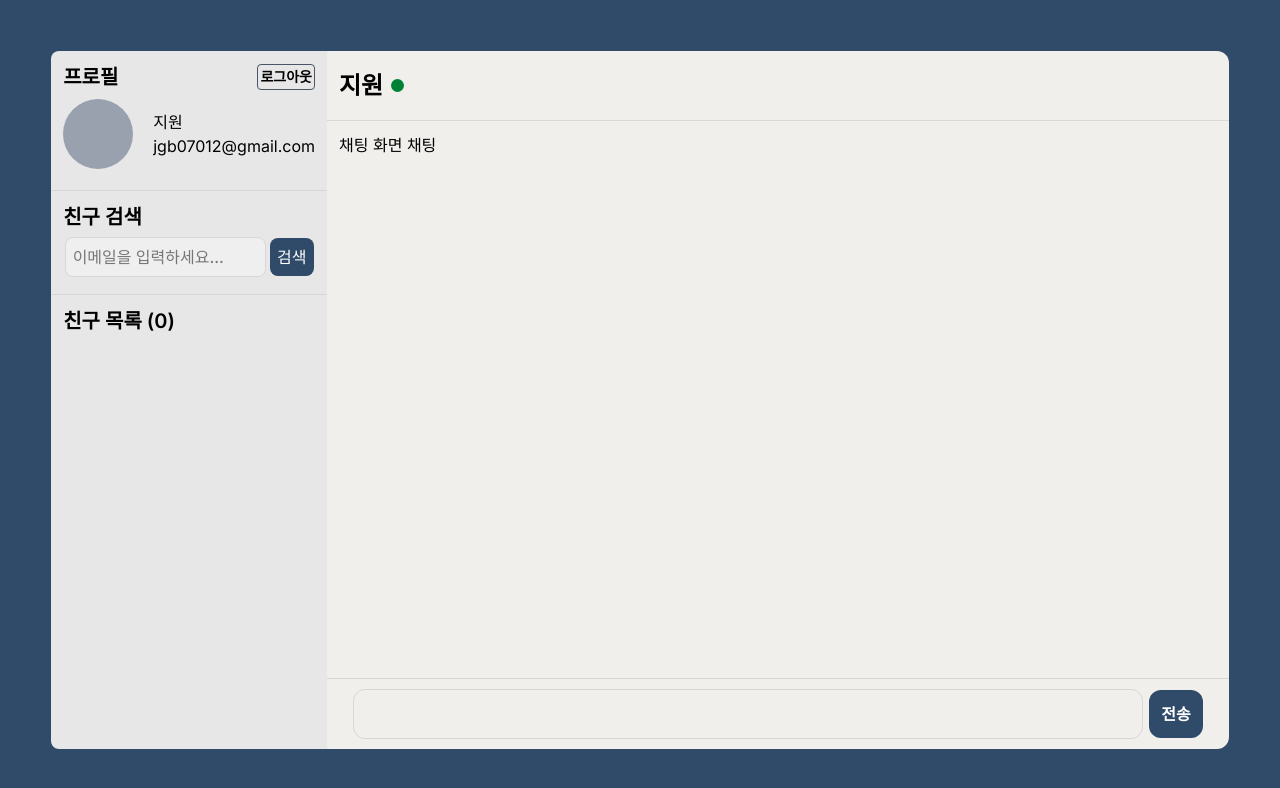
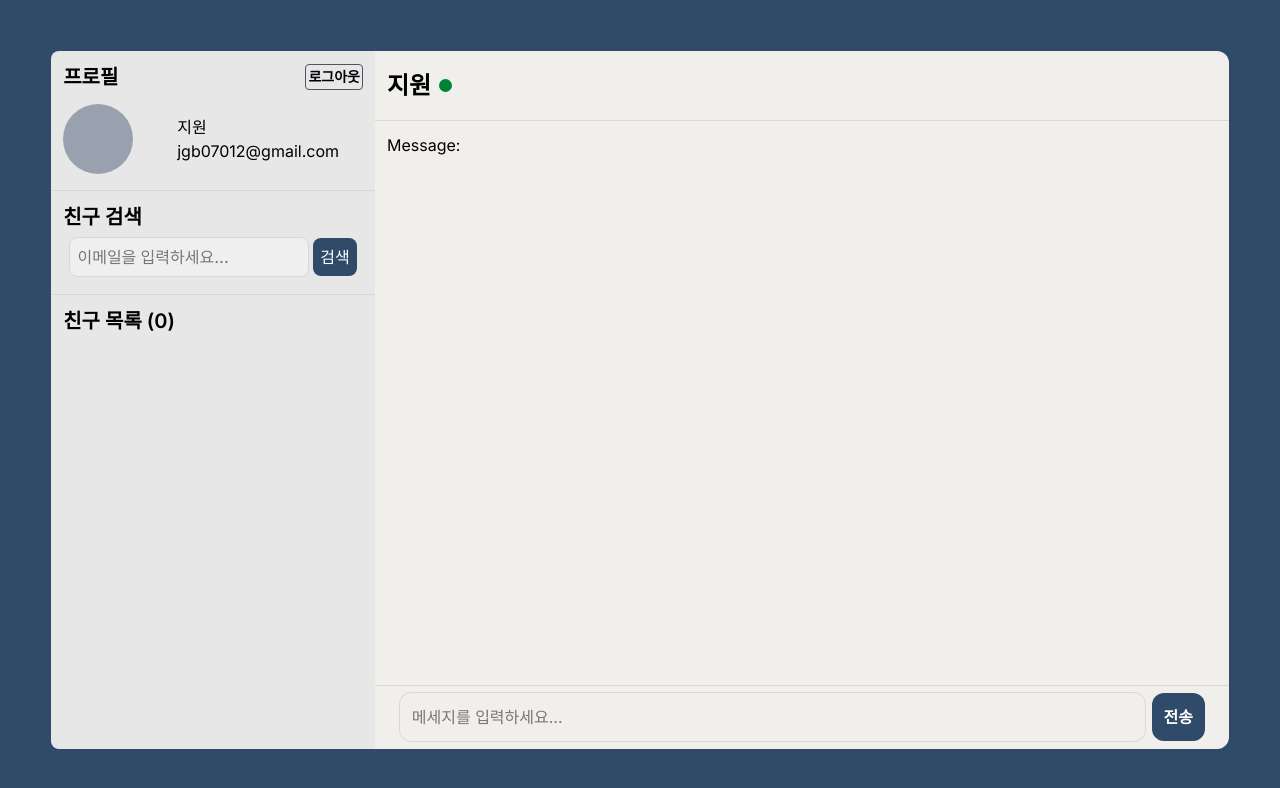
Before and after one commit to jiwonidaax-x/chatting-service, a Next.js app: page / in a window 1280 px wide. Shown: the top 788 px of the page. Built offline with nearby package versions, Linux system fonts and the light colour scheme; no server answers.

Commit message:
[ADD] create chatting ui

```diff
--- a/src/app/(chat)/chat/page.tsx
+++ /dev/null
@@ -1,36 +0,0 @@
-/* eslint-disable no-console */
-'use client';
-
-import { useEffect } from 'react';
-import Link from 'next/link';
-import socket from '@/lib/socket';
-
-const Home = () => {
-  socket.on('connect', () => {
-    console.log('✅ connected to server, socket id:', socket.id);
-  });
-
-  const sendMessage = () => {
-    console.log('onClick');
-    socket.emit('send_message', { text: 'hello' });
-  };
-
-  useEffect(() => {
-    console.log('here');
-    socket.on('receive_message', (data) => {
-      console.log('📩 Received message:', data);
-      alert(data); // ← 여기서 확인
-    });
-  }, [socket]);
-
-  return (
-    <main>
-      <div>채팅 연습</div>
-      <input placeholder="Message..." />
-      <button onClick={sendMessage}>send message</button>
-      <Link href="chat">메인</Link>
-    </main>
-  );
-};
-
-export default Home;
--- /dev/null
+++ b/src/app/(main)/_component/Chat.tsx
@@ -0,0 +1,47 @@
+/* eslint-disable no-console */
+'use client';
+
+import { useEffect, useState } from 'react';
+import socket from '@/lib/socket';
+
+const Chat = () => {
+  const [message, setMessage] = useState('');
+  const [messageReceived, setMessageReceived] = useState('');
+  socket.on('connect', () => {
+    console.log('✅ connected to server, socket id:', socket.id);
+  });
+
+  const sendMessage = () => {
+    socket.emit('send_message', { text: message });
+  };
+
+  useEffect(() => {
+    socket.on('receive_message', (data) => {
+      setMessageReceived(data.text);
+    });
+  }, [socket]);
+
+  return (
+    <main className="h-[100%]">
+      <div className="h-[90%]  border-b-1 border-[#d8d8d8] p-3">
+        <p>Message: </p>
+        <p>{messageReceived}</p>
+      </div>
+      <div className="h-[10%] p-3 flex items-center justify-center gap-1.5">
+        <input
+          className="border w-[90%] border-[#d8d8d8] rounded-xl p-3"
+          placeholder="메세지를 입력하세요..."
+          onChange={(e) => setMessage(e.target.value)}
+        />
+        <button
+          className="bg-[#304b69] p-[12px] text-white rounded-xl font-bold cursor-pointer"
+          onClick={sendMessage}
+        >
+          전송
+        </button>
+      </div>
+    </main>
+  );
+};
+
+export default Chat;
--- a/src/app/(main)/page.tsx
+++ b/src/app/(main)/page.tsx
@@ -1,5 +1,5 @@
-import Link from 'next/link';
-
+// import Link from 'next/link';
+import Chat from './_component/Chat';
 const Home = () => {
   return (
     <main className="w-full h-screen bg-[#304b69] flex items-center justify-center p-[4vw]">
@@ -12,9 +12,9 @@ const Home = () => {
                 로그아웃
               </button>
             </div>
-            <div className="flex-1 flex items-center justify-center gap-5 ">
+            <div className="flex-1 flex items-center justify-left gap-5 ">
               <p className="bg-gray-400 w-[70px] h-[70px] rounded-full" />
-              <div>
+              <div className="p-6">
                 <p>지원</p>
                 <p>jgb07012@gmail.com</p>
               </div>
@@ -41,14 +41,8 @@ const Home = () => {
             <p className="text-2xl font-bold mr-2">지원</p>
             <p className="bg-green-700 w-[13px] h-[13px] rounded-full" />
           </div>
-          <div className="h-[80%]  border-b-1 border-[#d8d8d8] p-3">
-            채팅 화면 <Link href="chat">채팅</Link>
-          </div>
-          <div className="h-[10%] p-3 flex items-center justify-center gap-1.5">
-            <input className="border w-[90%] border-[#d8d8d8] rounded-xl p-3" />
-            <button className="bg-[#304b69] p-[12px] text-white rounded-xl font-bold cursor-pointer">
-              전송
-            </button>
+          <div className="h-[90%]">
+            <Chat />
           </div>
         </div>
       </div>
```
